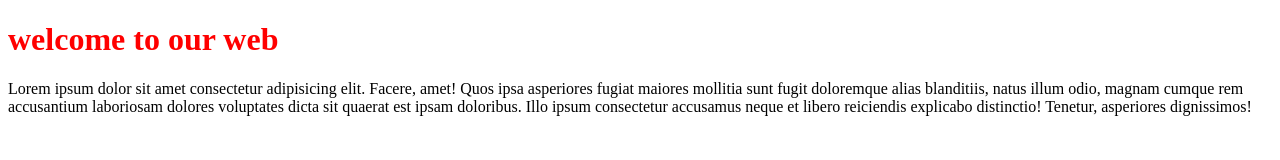
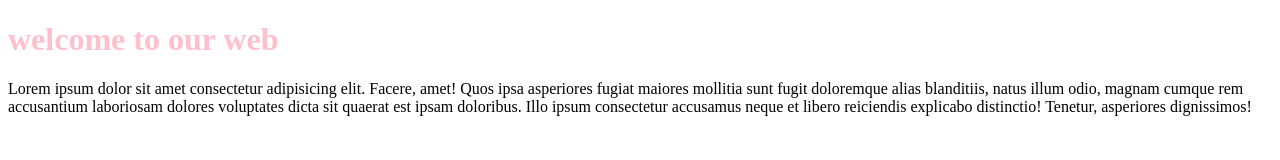
Before and after one commit to sujith1493/project, a plain HTML site: page index.html in a window 1280 px wide. Drawn offline with Linux system fonts and the light colour scheme.

Commit message:
Update index.html

```diff
--- a/index.html
+++ b/index.html
@@ -6,9 +6,10 @@
     <title>Document</title>
 </head>
 <body>
-    <h1 style="color:red;">welcome to our web</h1>
+    <h1 style="color:pink;">welcome to our web</h1>
     <p>
         Lorem ipsum dolor sit amet consectetur adipisicing elit. Facere, amet! Quos ipsa asperiores fugiat maiores mollitia sunt fugit doloremque alias blanditiis, natus illum odio, magnam cumque rem accusantium laboriosam dolores voluptates dicta sit quaerat est ipsam doloribus. Illo ipsum consectetur accusamus neque et libero reiciendis explicabo distinctio! Tenetur, asperiores dignissimos!
         </p>
 </body>
+
 </html>
```
